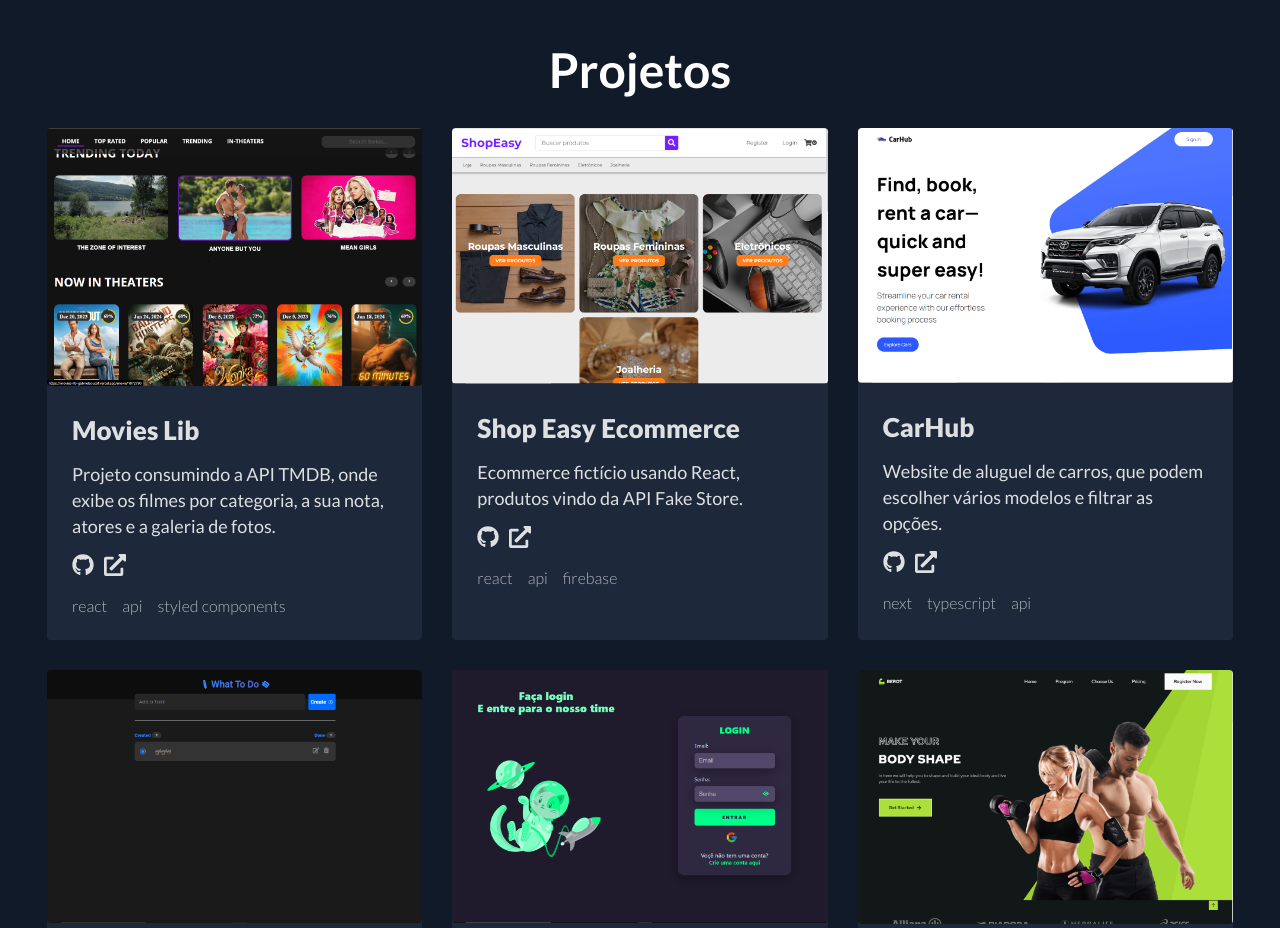
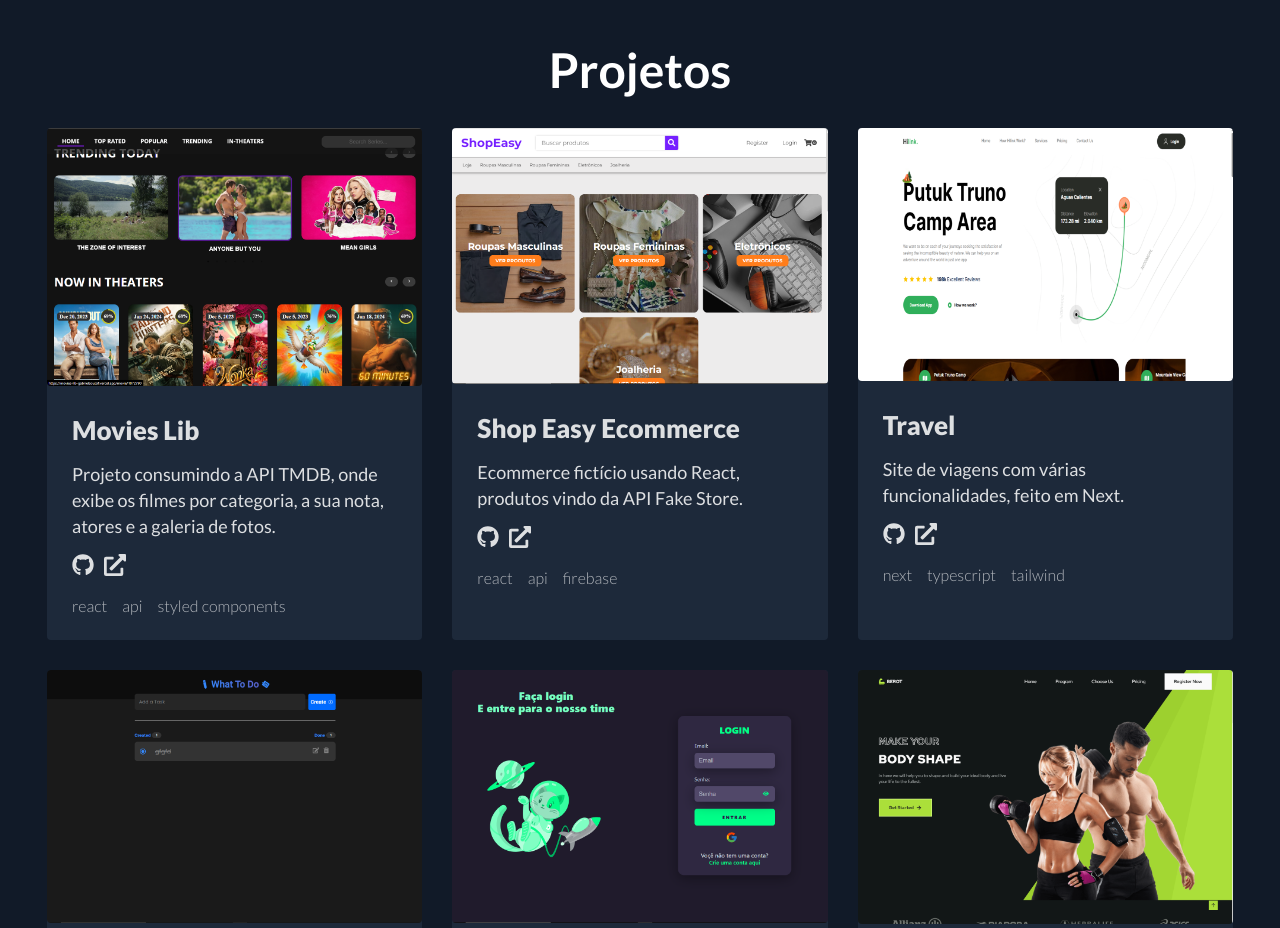
Before and after one commit to gabrielsousaf/Portfolio-Gabriel-Furtado, a React (Vite) app: page / in a window 1280 px wide. Shown: the part 2300-3228 px from the top of the page. Built offline with nearby package versions, Linux system fonts and the light colour scheme.

Commit message:
feat: add resume link

```diff
--- a/src/data/projects/projects.js
+++ b/src/data/projects/projects.js
@@ -1,6 +1,6 @@
 import MoviesLib from "../../assets/img_projects/MoviesLib.png";
 import ShopEasy from "../../assets/img_projects/ShopEasy.png";
-import CarHub from "../../assets/img_projects/CarHub.png";
+import Travel from "../../assets/img_projects/Travel.png";
 import Todo from "../../assets/img_projects/Todo.png";
 import Login from "../../assets/img_projects/Login.png";
 import GymWebSite from "../../assets/img_projects/GymWebsite.png";
@@ -23,12 +23,12 @@
     tools: ["react", "api", "firebase"]
   },
   {
-    name: "CarHub",
-    img: CarHub,
-    description: "Website de aluguel de carros, que podem escolher vários modelos e filtrar as opções.",
-    github: "https://github.com/gabrielsousaf/Car-Hub",
-    demo: "https://car-hub-gabrielsousaf.vercel.app/",
-    tools: ["next", "typescript", "api"]
+    name: "Travel",
+    img: Travel,
+    description: "Site de viagens com várias funcionalidades, feito em Next.",
+    github: "https://github.com/gabrielsousaf/Travel",
+    demo: "https://travel-xi-ruddy.vercel.app/",
+    tools: ["next", "typescript", "tailwind"]
   },
   {
     name: "Todo List",
```
Also changed, not shown: src/assets/img_projects/Travel.png (added).
